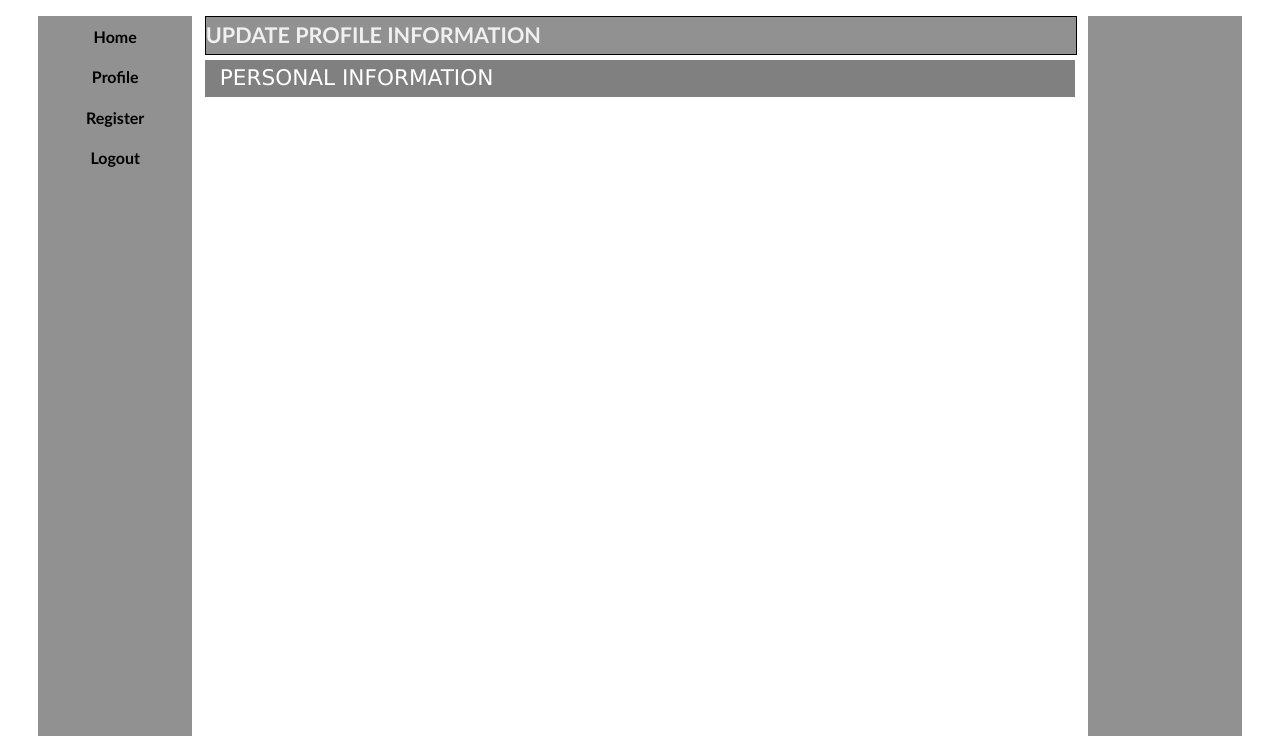
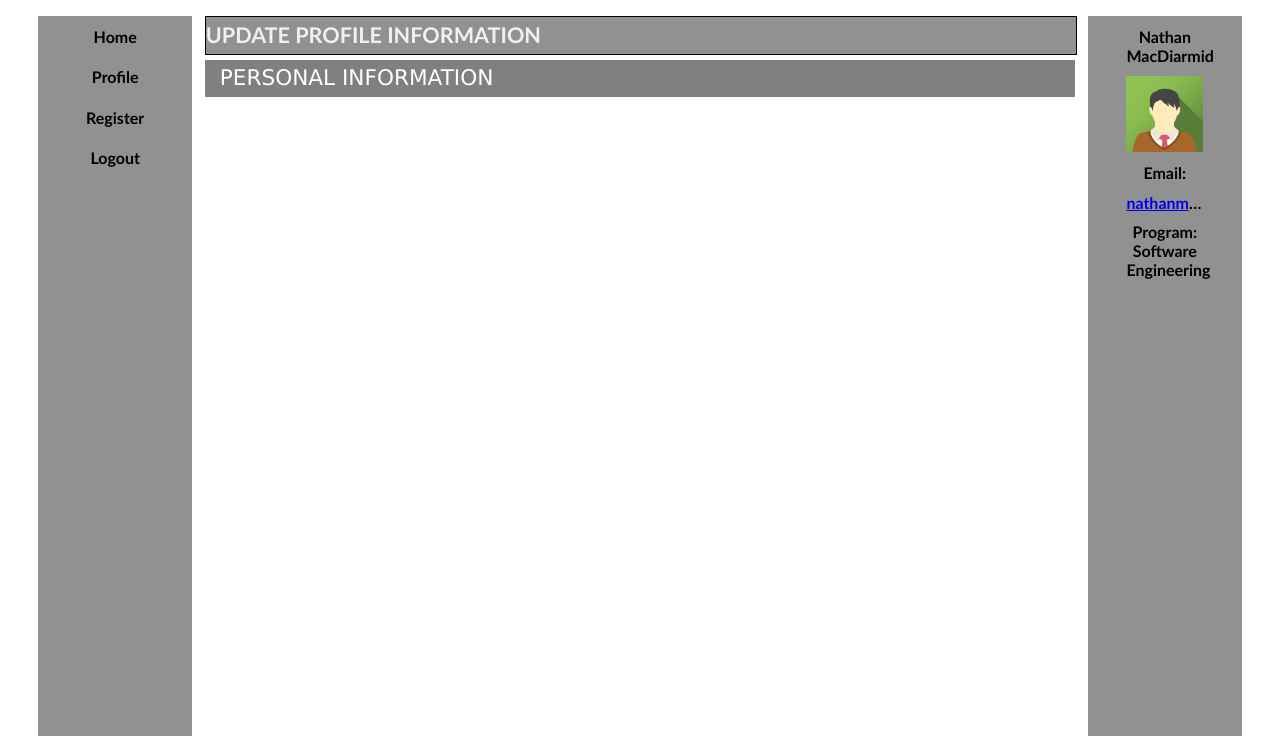
Before and after one commit to NathanMacDiarmid/SYSC4504, a PHP site: page /profile.html in a window 1280 px wide. Shown: the part 66-802 px from the top of the page. Run offline with PHP 8.4, Linux system fonts and the light colour scheme.

Commit message:
finished profile tab on side bar

```diff
--- a/A1/nathan_macdiarmid_A01/assets/css/style.css
+++ b/A1/nathan_macdiarmid_A01/assets/css/style.css
@@ -68,6 +68,21 @@ nav {
 
 .userInfo {
   margin-left: 85%;
+  text-align: center;
+  display: flex;
+  flex-direction: column;
+  align-items: center;
+}
+
+.userInfo > * {
+  width: 50%;
+  padding-top: 7%;
+}
+
+.overflow {
+  overflow: hidden;
+  text-overflow: ellipsis;
+  white-space: nowrap;
 }
 
 section {
--- a/A1/nathan_macdiarmid_A01/profile.html
+++ b/A1/nathan_macdiarmid_A01/profile.html
@@ -36,6 +36,19 @@
       </a>
    </nav>
    <div class="userInfo">
+      <h3>
+         Nathan MacDiarmid
+      </h3>
+      <img src="/A1/nathan_macdiarmid_A01/images/img_avatar3.png" alt="Profile Photo">
+      <h3>
+         Email:
+      </h3>
+      <h3 class="overflow">
+         <a href="mailto:nathanmacdiarmid@cmail.carleton.ca">nathanmacdiarmid@cmail.carleton.ca</a>
+      </h3>
+      <h3>
+         Program: Software Engineering
+      </h3>
    </div>
    <main>
       <section>
```
Also changed, not shown: A1/nathan_macdiarmid_A01/index.html (+13 -0 lines), A1/nathan_macdiarmid_A01/register.html (+13 -0 lines).
